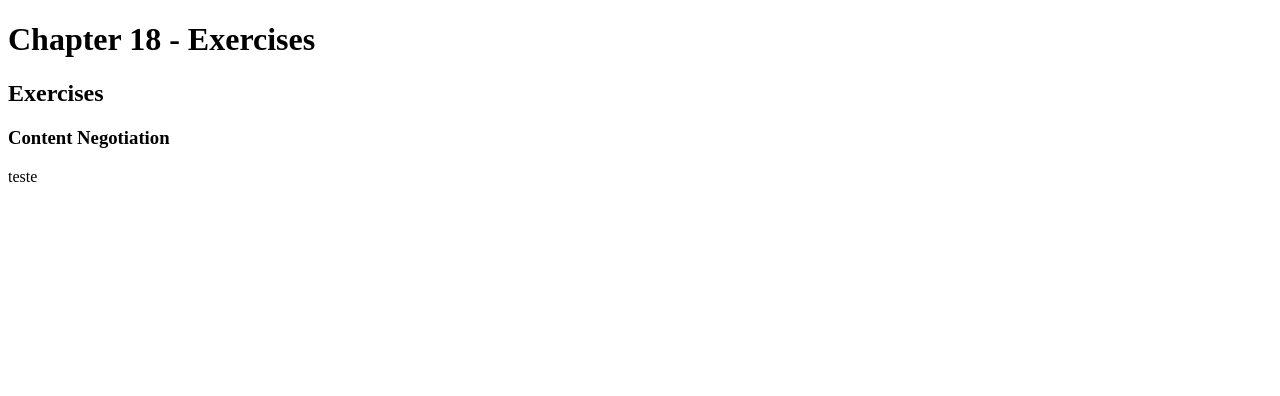
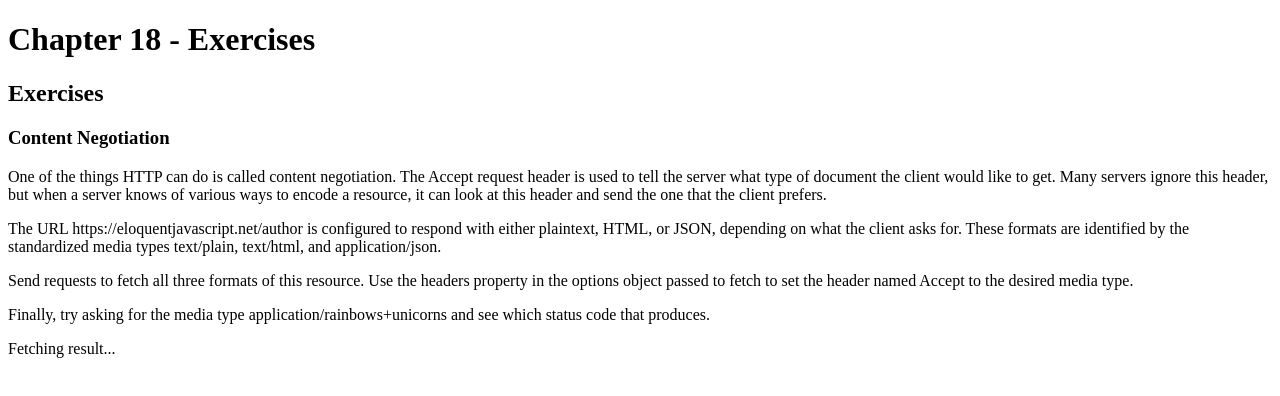
Before and after one commit to RenanTorresDaitan/estudos-javascript, a plain HTML site: page eloquent-javascript/EJS-16.html in a window 1280 px wide. Drawn offline with Linux system fonts and the light colour scheme; no server answers.

Commit message:
[EJS-16]: Solved the 'Content Negotiation' exercise

```diff
--- a/eloquent-javascript/EJS-16.html
+++ b/eloquent-javascript/EJS-16.html
@@ -1,16 +1,41 @@
 <!DOCTYPE html>
 <html lang="en">
-<head>
-    <meta charset="UTF-8">
-    <meta http-equiv="X-UA-Compatible" content="IE=edge">
-    <meta name="viewport" content="width=device-width, initial-scale=1.0">
+  <head>
+    <meta charset="UTF-8" />
+    <meta http-equiv="X-UA-Compatible" content="IE=edge" />
+    <meta name="viewport" content="width=device-width, initial-scale=1.0" />
     <title>Chapter 18 - HTTP and Forms</title>
-</head>
-<body>
+  </head>
+  <body>
     <h1>Chapter 18 - Exercises</h1>
     <h2>Exercises</h2>
     <h3>Content Negotiation</h3>
+    <p>
+      One of the things HTTP can do is called content negotiation. The Accept
+      request header is used to tell the server what type of document the client
+      would like to get. Many servers ignore this header, but when a server
+      knows of various ways to encode a resource, it can look at this header and
+      send the one that the client prefers.
+    </p>
+
+    <p>
+      The URL https://eloquentjavascript.net/author is configured to respond
+      with either plaintext, HTML, or JSON, depending on what the client asks
+      for. These formats are identified by the standardized media types
+      text/plain, text/html, and application/json.
+    </p>
+
+    <p>
+      Send requests to fetch all three formats of this resource. Use the headers
+      property in the options object passed to fetch to set the header named
+      Accept to the desired media type.
+    </p>
+
+    <p>
+      Finally, try asking for the media type application/rainbows+unicorns and
+      see which status code that produces.
+    </p>
     <div id="fetchResult"></div>
     <script src="./EJS-16.js"></script>
-</body>
+  </body>
 </html>
--- a/eloquent-javascript/EJS-16.js
+++ b/eloquent-javascript/EJS-16.js
@@ -1,7 +1,18 @@
 const fetchDiv = document.querySelector("#fetchResult");
 
-fetchDiv.textContent = "teste";
+fetchDiv.textContent = "Fetching result...";
 
-fetch("https://eloquentjavascript.net/author").then((resp) =>
-  resp.headers.forEach((v) => console.log(v))
-);
+const acceptHeaders = [
+  "text/plain",
+  "text/html",
+  "application/json",
+  "application/rainbows+unicorns",
+];
+
+acceptHeaders.map((header) => {
+    fetch("https://eloquentjavascript.net/author", {
+  headers: { accept: header },
+})
+  .then((resp) => {return `<div>Header: ${header} Code: ${resp.status} Text: ${resp.statusText}</div>`})
+  .then((text) => fetchDiv.innerHTML += text);
+});
```
